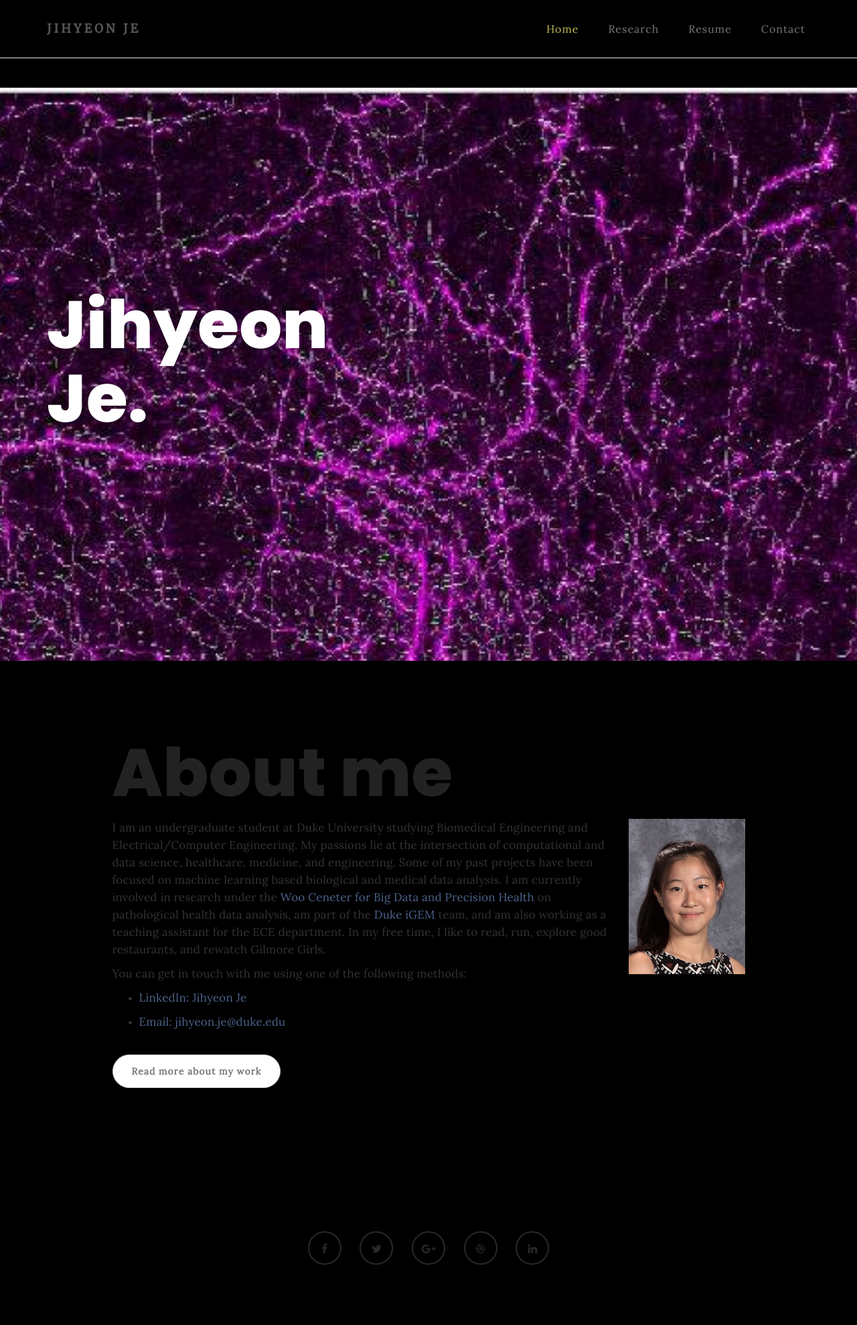
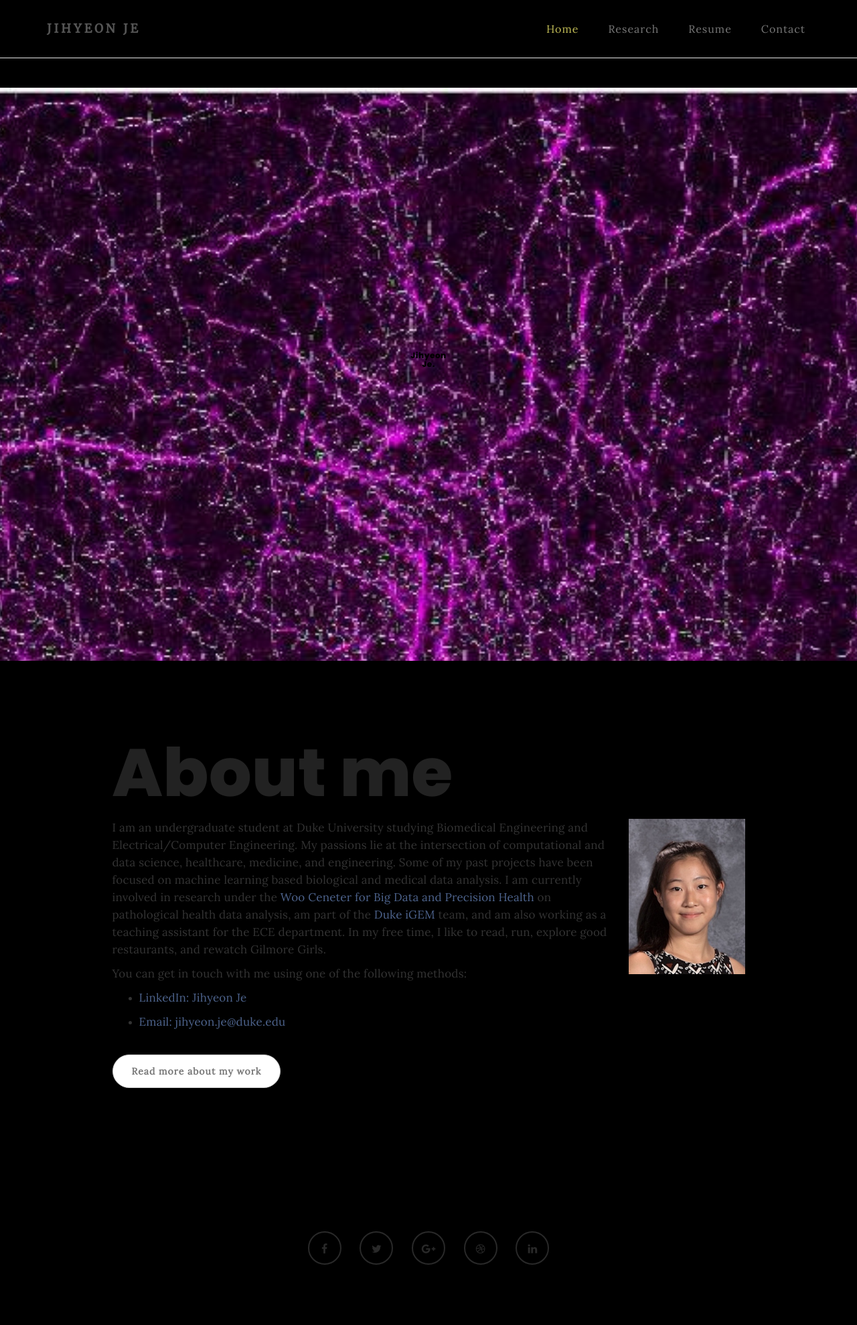
Before and after one commit to rpraka/JihyeonJe.com, a Jekyll site: the page index.html, which Jekyll copies as it is, in a window 1280 px wide. Shown: the whole page at 67% size. Built offline with Jekyll 4.4.1, drawn with Linux system fonts in a browser that asks for light colours.

Commit message:
Update index.html

```diff
--- a/index.html
+++ b/index.html
@@ -73,9 +73,9 @@ http://www.tooplate.com/view/2085-neuron
           <div class="row">
 
                <div class="col-md-12 col-sm-12">
-                    <h1>
+                    <h6>
                     Jihyeon <br>Je.
-                    </h1>
+                    </h6>
                </div>
 
           </div>
```
